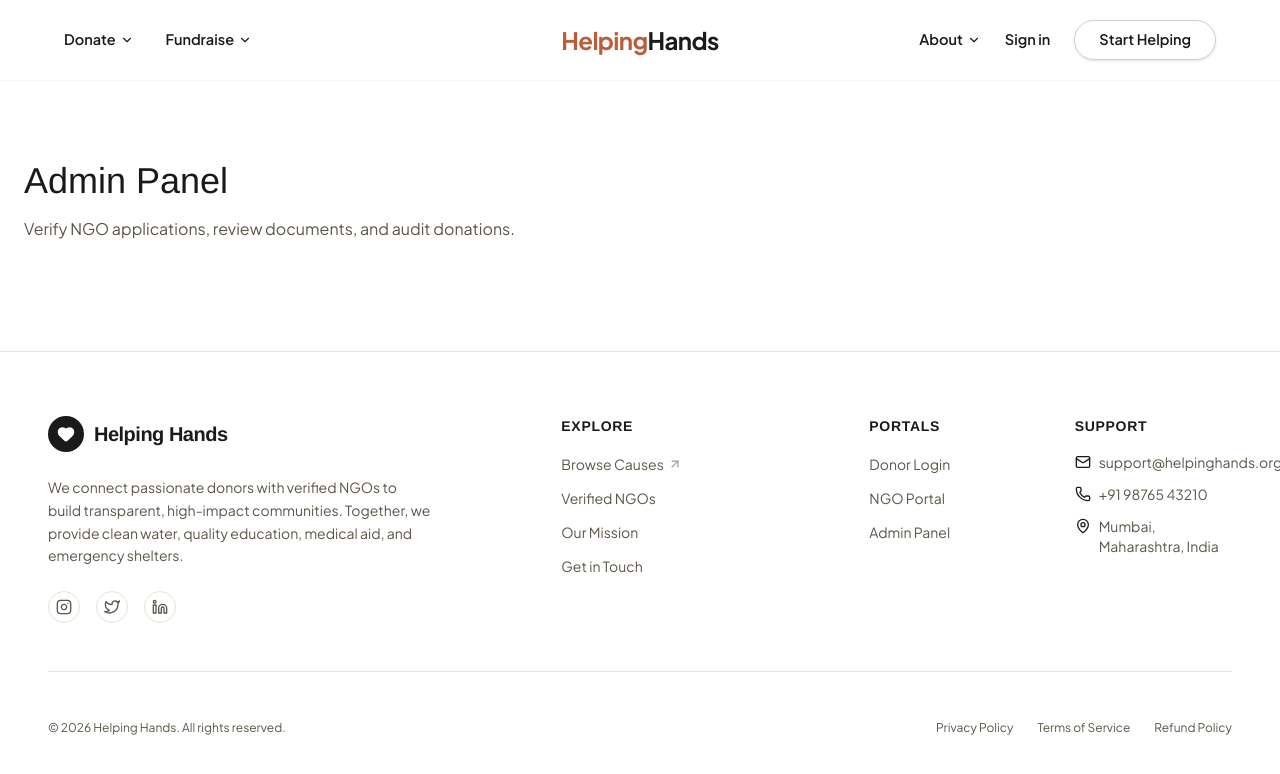
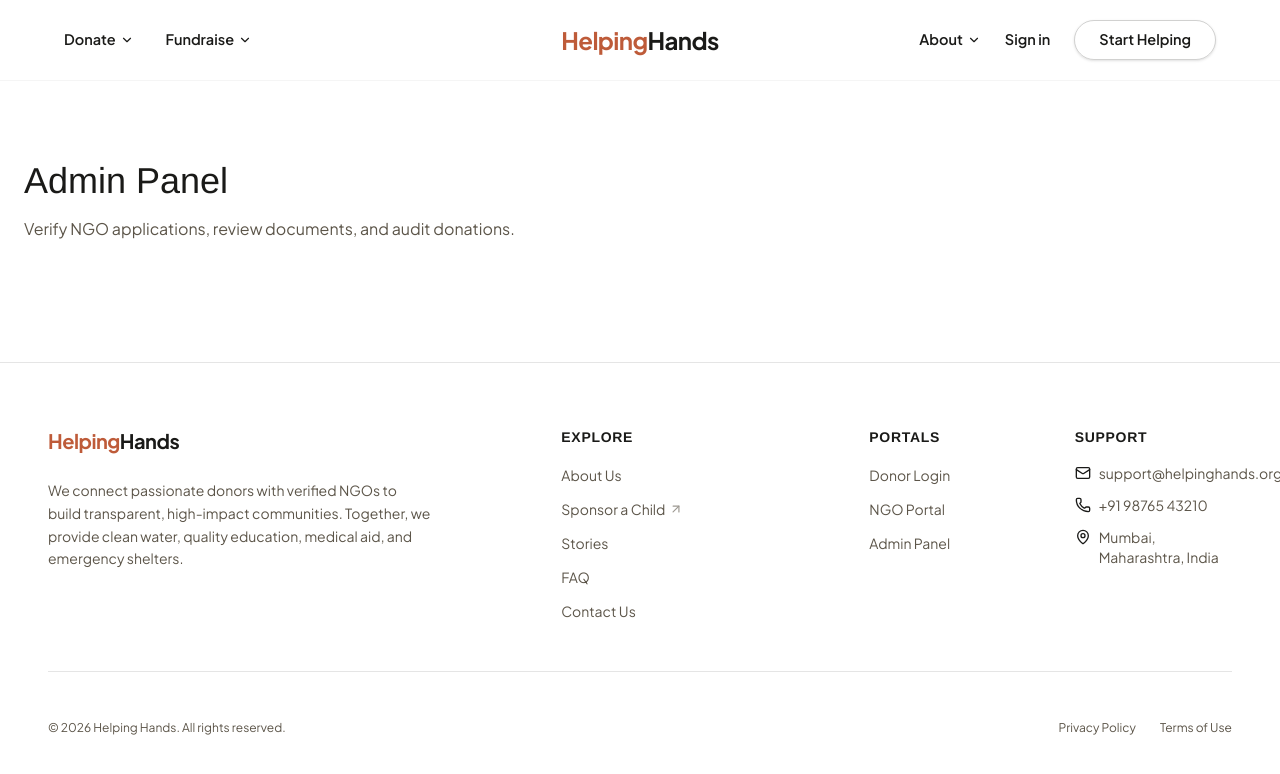
Before and after one commit to adinahawaldar/helping-hands, a React (Vite) app: page /admin in a window 1280 px wide. Shown: the top 774 px of the page. Built offline with nearby package versions, Linux system fonts and the light colour scheme.

Commit message:
feat: create homepage layout and structure

```diff
--- a/src/components/Footer.jsx
+++ b/src/components/Footer.jsx
@@ -1,6 +1,6 @@
 import React from 'react'
 import { Link } from 'react-router-dom'
-import { Heart, Mail, Phone, MapPin, ArrowUpRight } from 'lucide-react'
+import { Mail, Phone, MapPin, ArrowUpRight } from 'lucide-react'
 
 const Footer = () => {
   const currentYear = new Date().getFullYear()
@@ -11,40 +11,16 @@ const Footer = () => {
         <div className="grid grid-cols-1 md:grid-cols-12 gap-12">
           {/* Logo & Vision */}
           <div className="md:col-span-5 flex flex-col gap-6">
-            <Link to="/" className="flex items-center gap-2.5">
-              <div className="w-9 h-9 rounded-full bg-brand-charcoal flex items-center justify-center text-brand-bg">
-                <Heart className="w-4.5 h-4.5 fill-current" />
-              </div>
-              <span className="font-serif text-xl font-semibold tracking-tight text-brand-charcoal">
-                Helping Hands
+            <Link to="/" className="flex items-center">
+              <span className="font-sans text-xl font-bold tracking-tight">
+                <span className="text-[#BE5B39]">Helping</span>
+                <span className="text-[#1A1A18]">Hands</span>
               </span>
             </Link>
             <p className="text-brand-brown text-sm leading-relaxed max-w-sm">
               We connect passionate donors with verified NGOs to build transparent, high-impact communities. Together, we provide clean water, quality education, medical aid, and emergency shelters.
             </p>
-            <div className="flex items-center gap-4">
-              <a href="#" className="w-8 h-8 rounded-full border border-brand-sand-dark/20 flex items-center justify-center text-brand-brown hover:text-brand-charcoal hover:border-brand-charcoal transition-all" aria-label="Instagram">
-                <svg className="w-4 h-4" viewBox="0 0 24 24" fill="none" stroke="currentColor" strokeWidth="2" strokeLinecap="round" strokeLinejoin="round">
-                  <rect x="2" y="2" width="20" height="20" rx="5" ry="5"></rect>
-                  <path d="M16 11.37A4 4 0 1 1 12.63 8 4 4 0 0 1 16 11.37z"></path>
-                  <line x1="17.5" y1="6.5" x2="17.51" y2="6.5"></line>
-                </svg>
-              </a>
-              <a href="#" className="w-8 h-8 rounded-full border border-brand-sand-dark/20 flex items-center justify-center text-brand-brown hover:text-brand-charcoal hover:border-brand-charcoal transition-all" aria-label="Twitter">
-                <svg className="w-4 h-4" viewBox="0 0 24 24" fill="none" stroke="currentColor" strokeWidth="2" strokeLinecap="round" strokeLinejoin="round">
-                  <path d="M23 3a10.9 10.9 0 0 1-3.14 1.53 4.48 4.48 0 0 0-7.86 3v1A10.66 10.66 0 0 1 3 4s-4 9 5 13a11.64 11.64 0 0 1-7 2c9 5 20 0 20-11.5a4.5 4.5 0 0 0-.08-.83A7.72 7.72 0 0 0 23 3z"></path>
-                </svg>
-              </a>
-              <a href="#" className="w-8 h-8 rounded-full border border-brand-sand-dark/20 flex items-center justify-center text-brand-brown hover:text-brand-charcoal hover:border-brand-charcoal transition-all" aria-label="LinkedIn">
-                <svg className="w-4 h-4" viewBox="0 0 24 24" fill="none" stroke="currentColor" strokeWidth="2" strokeLinecap="round" strokeLinejoin="round">
-                  <path d="M16 8a6 6 0 0 1 6 6v7h-4v-7a2 2 0 0 0-2-2 2 2 0 0 0-2 2v7h-4v-7a6 6 0 0 1 6-6z"></path>
-                  <rect x="2" y="9" width="4" height="12"></rect>
-                  <circle cx="4" cy="4" r="2"></circle>
-                </svg>
-              </a>
-            </div>
           </div>
-
 
           {/* Quick Links */}
           <div className="md:col-span-3 flex flex-col gap-4">
@@ -53,23 +29,28 @@ const Footer = () => {
             </h4>
             <ul className="flex flex-col gap-2.5">
               <li>
-                <Link to="/causes" className="text-brand-brown hover:text-brand-charcoal text-sm transition-colors duration-150 inline-flex items-center gap-1">
-                  Browse Causes <ArrowUpRight className="w-3.5 h-3.5 opacity-60" />
+                <Link to="/about" className="text-brand-brown hover:text-brand-charcoal text-sm transition-colors duration-150">
+                  About Us
                 </Link>
               </li>
               <li>
-                <Link to="/ngos" className="text-brand-brown hover:text-brand-charcoal text-sm transition-colors duration-150">
-                  Verified NGOs
+                <Link to="/causes" className="text-brand-brown hover:text-brand-charcoal text-sm transition-colors duration-150 inline-flex items-center gap-1">
+                  Sponsor a Child <ArrowUpRight className="w-3.5 h-3.5 opacity-60" />
                 </Link>
               </li>
               <li>
-                <Link to="/about" className="text-brand-brown hover:text-brand-charcoal text-sm transition-colors duration-150">
-                  Our Mission
+                <Link to="#" className="text-brand-brown hover:text-brand-charcoal text-sm transition-colors duration-150">
+                  Stories
+                </Link>
+              </li>
+              <li>
+                <Link to="#" className="text-brand-brown hover:text-brand-charcoal text-sm transition-colors duration-150">
+                  FAQ
                 </Link>
               </li>
               <li>
                 <Link to="/contact" className="text-brand-brown hover:text-brand-charcoal text-sm transition-colors duration-150">
-                  Get in Touch
+                  Contact Us
                 </Link>
               </li>
             </ul>
@@ -110,11 +91,11 @@ const Footer = () => {
                 <span>support@helpinghands.org</span>
               </li>
               <li className="flex items-start gap-2">
-                <Phone className="w-4 h-4 shrink-0 text-brand-charcoal mt-0.5" />
+                <Phone className="w-4 h-4 shrink-0 text-[#1A1A18] mt-0.5" />
                 <span>+91 98765 43210</span>
               </li>
               <li className="flex items-start gap-2">
-                <MapPin className="w-4 h-4 shrink-0 text-brand-charcoal mt-0.5" />
+                <MapPin className="w-4 h-4 shrink-0 text-[#1A1A18] mt-0.5" />
                 <span>Mumbai, Maharashtra, India</span>
               </li>
             </ul>
@@ -126,9 +107,8 @@ const Footer = () => {
         <div className="flex flex-col sm:flex-row justify-between items-center gap-4 text-xs text-brand-brown">
           <p>© {currentYear} Helping Hands. All rights reserved.</p>
           <div className="flex gap-6">
-            <a href="#" className="hover:text-brand-charcoal transition-colors">Privacy Policy</a>
-            <a href="#" className="hover:text-brand-charcoal transition-colors">Terms of Service</a>
-            <a href="#" className="hover:text-brand-charcoal transition-colors">Refund Policy</a>
+            <Link to="#" className="hover:text-brand-charcoal transition-colors">Privacy Policy</Link>
+            <Link to="#" className="hover:text-brand-charcoal transition-colors">Terms of Use</Link>
           </div>
         </div>
       </div>
```
